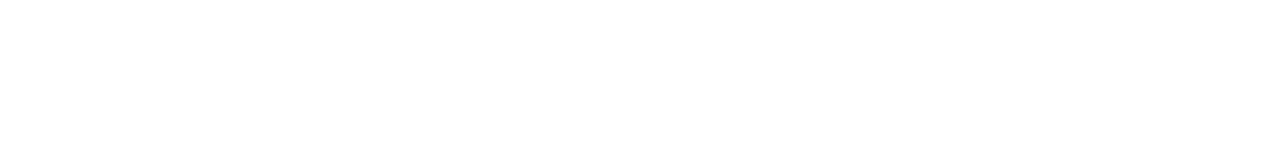
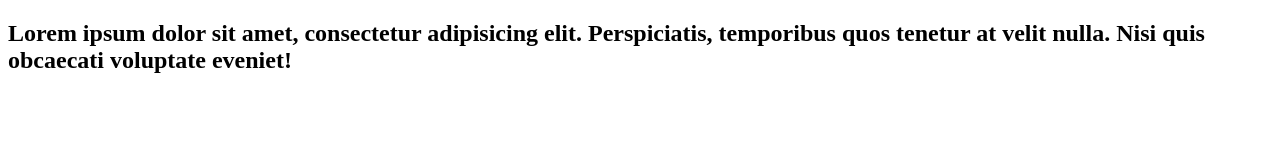
Before and after one commit to ARIF-630419/teamproject, a plain HTML site: page index.html in a window 1280 px wide. Drawn offline with Linux system fonts and the light colour scheme.

Commit message:
rakib add

```diff
--- a/index.html
+++ b/index.html
@@ -7,6 +7,6 @@
     <title>Document</title>
 </head>
 <body>
-
+    <h2>Lorem ipsum dolor sit amet, consectetur adipisicing elit. Perspiciatis, temporibus quos tenetur at velit nulla. Nisi quis obcaecati voluptate eveniet!</h2>
 </body>
 </html>
```
